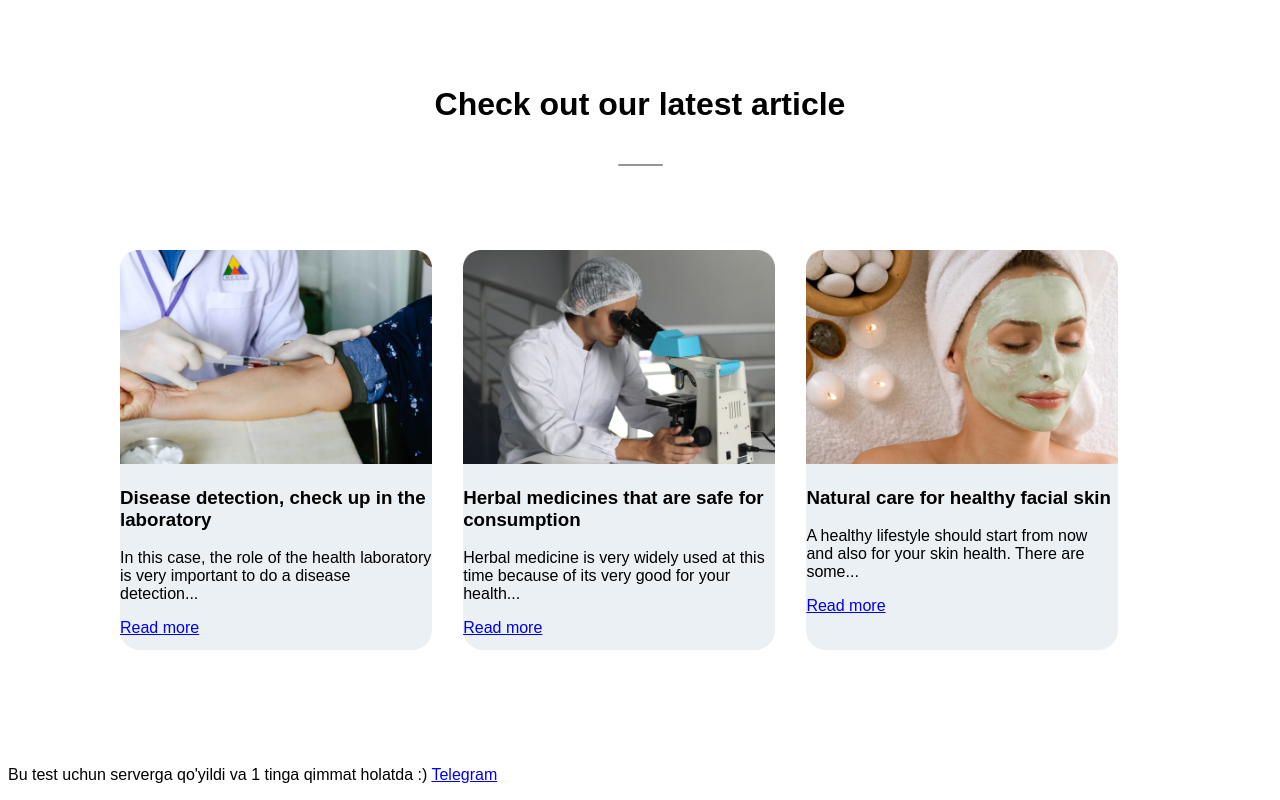
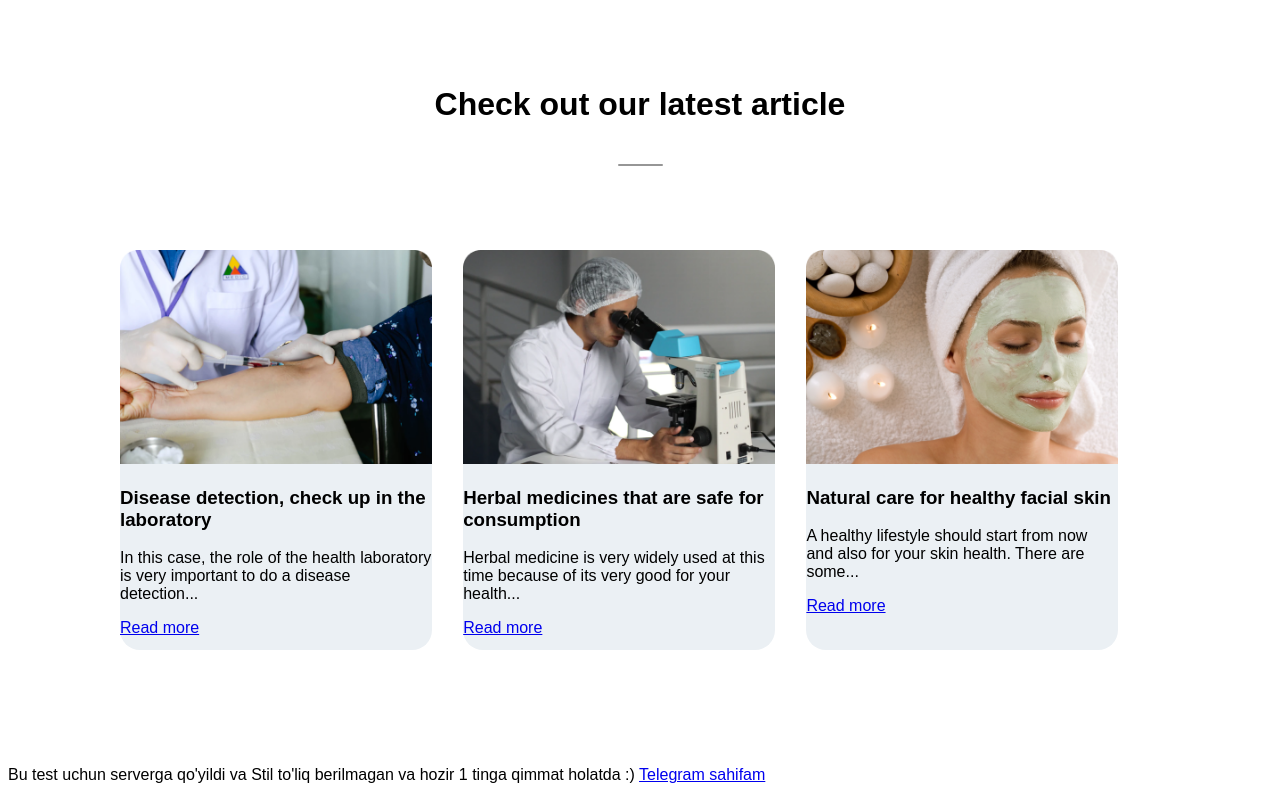
Before and after one commit to infolser/trafalgar, a plain HTML site: page index.html in a window 1280 px wide. Shown: the part 3672-4472 px from the top of the page. Drawn offline with Linux system fonts and the light colour scheme.

Commit message:
add info

```diff
--- a/index.html
+++ b/index.html
@@ -270,8 +270,8 @@
             </div>
         <!-- /Services-vared (serva) -->
 
-        <p>Bu test uchun serverga qo'yildi va 1 tinga qimmat holatda :)
-            <a href="https://t.me/UzbekMuslimGuy">Telegram</a>
+        <p>Bu test uchun serverga qo'yildi va Stil to'liq berilmagan va hozir 1 tinga qimmat holatda :)
+            <a href="https://t.me/UzbekMuslimGuy">Telegram sahifam</a>
         </p>
     </body>
 
```
